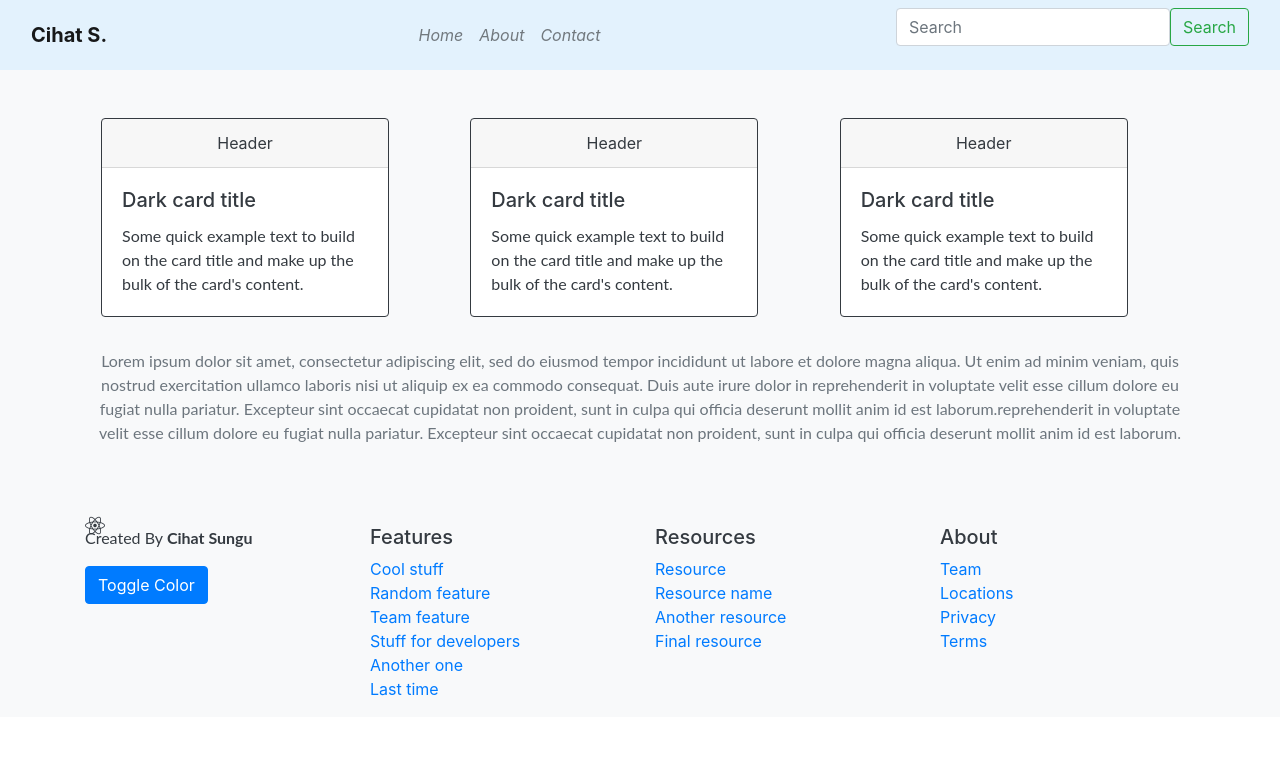
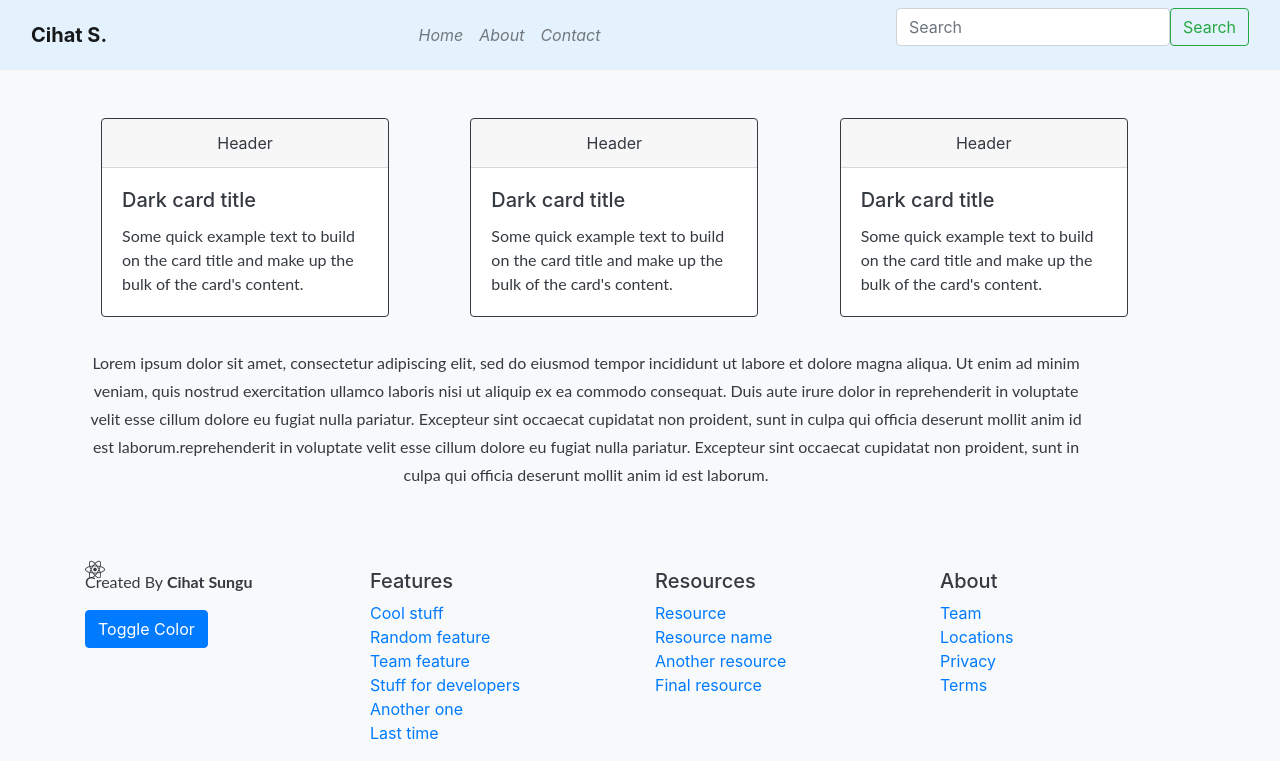
Before and after one commit to devcihat/react-dark-mode, a React (Create React App) app: page /Home in a window 1280 px wide. Shown: the top 778 px of the page. Built offline with nearby package versions, Linux system fonts and the light colour scheme.

Commit message:
2 files modified

```diff
--- a/public/index.html
+++ b/public/index.html
@@ -1,3 +1,4 @@
 <div id="root"></div>
+
 <script src="https://kit.fontawesome.com/5cfcb207d1.js" crossorigin="anonymous"></script>
 <script src="https://cdn.jsdelivr.net/npm/bootstrap@5.0.0-beta1/dist/js/bootstrap.bundle.min.js"></script>
--- a/src/components/Home.jsx
+++ b/src/components/Home.jsx
@@ -43,7 +43,7 @@ function Home(props) {
           </div>
         </div>
         <div className="text-center pt-3">
-          <p style={{ lineHeight: "24px" }} className="text-muted">
+          <p style={{ lineHeight: "28px", maxWidth: "1000px" }}>
             Lorem ipsum dolor sit amet, consectetur adipiscing elit, sed do
             eiusmod tempor incididunt ut labore et dolore magna aliqua. Ut enim
             ad minim veniam, quis nostrud exercitation ullamco laboris nisi ut
```
